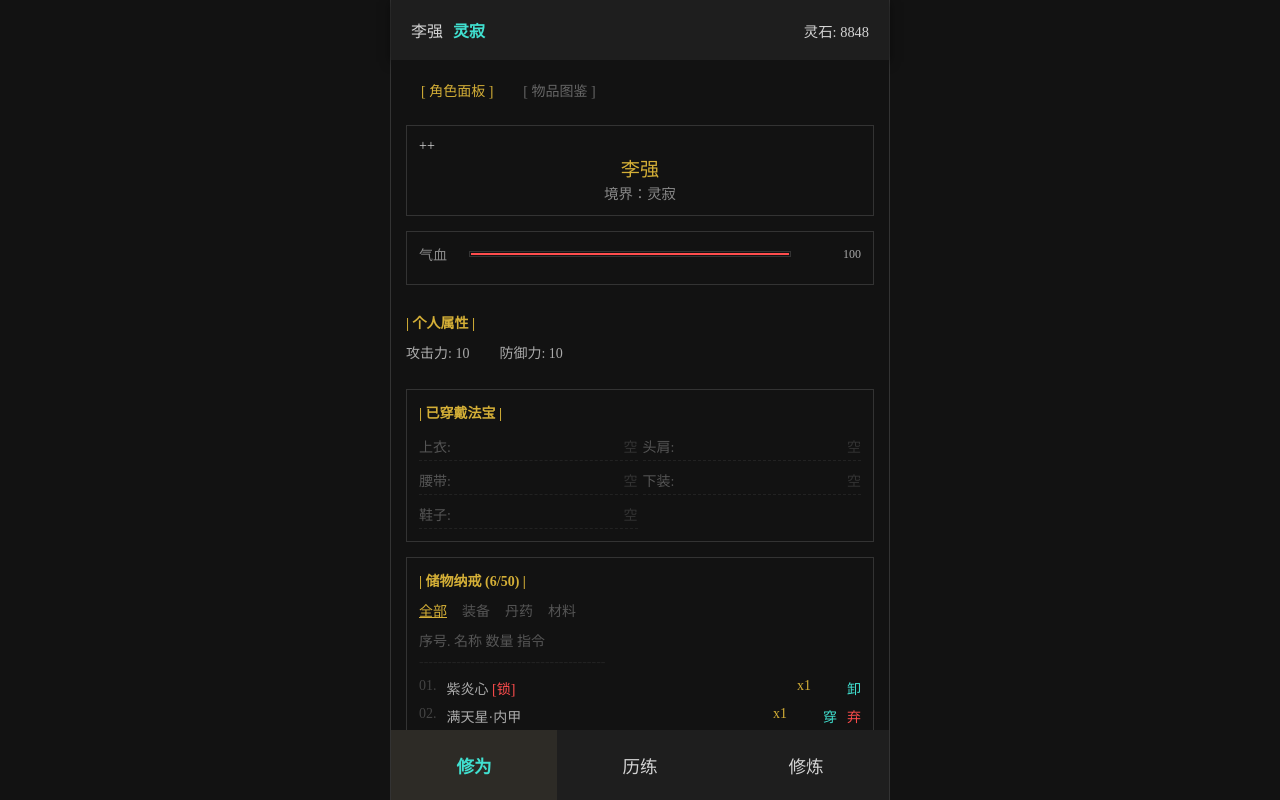
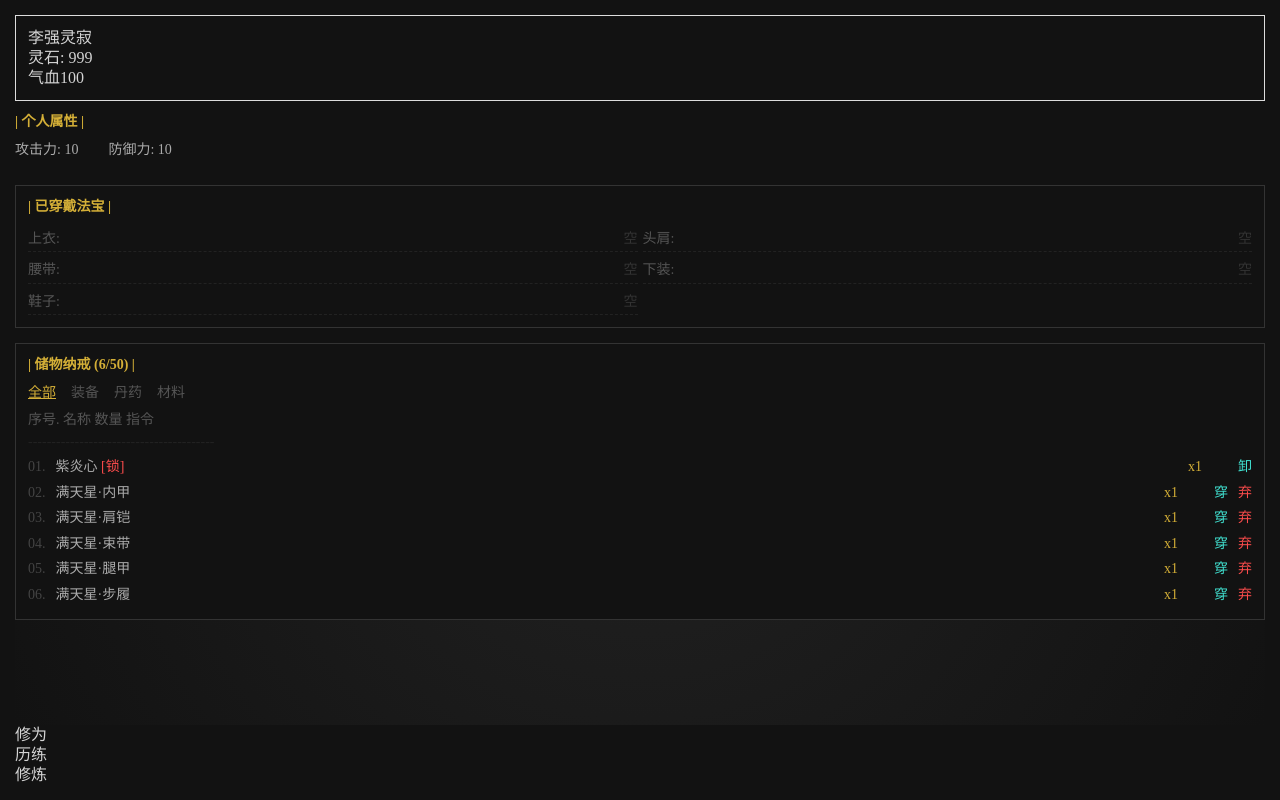
Before and after one commit to ChaoQunPeng/dialogium, a Vue app: page / in a window 1280 px wide. Built offline with nearby package versions, Linux system fonts and the light colour scheme.

Commit message:
✨ feat: 优化样式

```diff
--- a/src/App.vue
+++ b/src/App.vue
@@ -1,11 +1,27 @@
 <template>
   <div class="app-container">
-    <header class="game-header">
-      <div class="character-mini-info">
-        <span class="name">{{ playerStore.player.name }}</span>
-        <span class="realm">{{ playerStore.realmData.zh }}</span>
+    <header class="game-header border-area">
+      <div class="media-box">
+        <div class="avatar"></div>
+        <div class="body">
+          <div class="character-mini-info">
+            <span class="name">{{ playerStore.player.name }}</span>
+            <span class="realm">{{ playerStore.realmData.zh }}</span>
+          </div>
+        </div>
+        <div class="currency">灵石: 999</div>
       </div>
-      <div class="currency">灵石: 8848</div>
+
+      <div class="status-bars">
+        <div class="bar-row">
+          <span class="bar-label">气血</span>
+          <span class="bar-val">{{ player.baseInfo.hp }}</span>
+        </div>
+        <div class="bar-row" v-if="player.baseInfo.maxMp > 0">
+          <span class="bar-label">灵力</span>
+          <span class="bar-val">{{ player.baseInfo.mp }}</span>
+        </div>
+      </div>
     </header>
 
     <main class="game-content">
@@ -28,12 +44,16 @@
 </template>
 
 <script setup lang="ts">
-import { ref } from 'vue';
+import { computed, ref } from 'vue';
 import SceneView from './components/scene/SceneView.vue';
 import CharacterPanel from './components/CharacterPanel.vue';
 import CultivationPanel from './components/CultivationPanel.vue';
 import { usePlayerStore } from '@/stores/player';
 const playerStore = usePlayerStore();
+
+const player = computed(() => {
+  return playerStore.player;
+});
 
 // 定义 Tab 数据，第三个修改为"修炼"
 const tabs = [
@@ -68,6 +88,7 @@ const activeTab = ref('realm');
   box-sizing: border-box;
   //  'PingFang SC',
   font-family: 'STKaiti', serif; /* 加入楷体更有修仙感 */
+  line-height: 1.25;
 }
 
 body {
@@ -79,100 +100,24 @@ body {
   display: flex;
   flex-direction: column;
   height: 100vh;
-  max-width: 500px;
-  margin: 0 auto;
-  border-left: 1px solid #333;
-  border-right: 1px solid #333;
+  padding: 15px;
 
   .game-header {
-    height: 60px;
-    padding: 0 20px;
-    background: var(--bg-card);
-    border-bottom: 2px solid var(--color-gold);
-    display: flex;
-    justify-content: space-between;
-    align-items: center;
-    box-shadow: 0 2px 10px rgba(0, 0, 0, 0.5);
-
-    .realm {
-      margin-left: 10px;
-      color: var(--color-cyan);
-      font-weight: bold;
-    }
-
-    .currency {
-      color: var(--color-gold);
-      font-size: 0.9em;
-    }
   }
 
   .game-content {
     flex: 1;
     overflow-y: auto;
     background: radial-gradient(circle at center, #222 0%, var(--bg-main) 100%);
-    position: relative;
-
-    .placeholder-view,
-    .practice-view {
-      text-align: center;
-      padding-top: 100px;
-      color: var(--color-sub);
-    }
-
-    /* 简单的修炼动画演示 */
-    .meditation-circle {
-      width: 100px;
-      height: 100px;
-      border: 2px solid var(--color-cyan);
-      border-radius: 50%;
-      margin: 0 auto 20px;
-      animation: breathe 3s infinite ease-in-out;
-      box-shadow: var(--shadow-glow);
-    }
   }
 
   .game-nav {
-    display: flex;
-    height: 70px;
-    background: var(--bg-card);
-    border-top: 1px solid var(--color-gold);
-    padding-bottom: env(safe-area-inset-bottom);
-
-    .nav-item {
-      flex: 1;
-      display: flex;
-      justify-content: center;
-      align-items: center;
-      cursor: pointer;
-      transition: all 0.3s ease;
-
-      .nav-text {
-        font-size: 1.1rem;
-        color: var(--color-sub);
-      }
-
-      &.active {
-        background: rgba(180, 155, 112, 0.1);
-
-        .nav-text {
-          color: var(--color-cyan);
-          text-shadow: var(--shadow-glow);
-          font-weight: bold;
-        }
-      }
-    }
   }
 }
 
-@keyframes breathe {
-  0%,
-  100% {
-    transform: scale(1);
-    opacity: 0.5;
-  }
-  50% {
-    transform: scale(1.1);
-    opacity: 1;
-  }
+.border-area {
+  border: 1px solid #ddd;
+  padding: 12px;
+  // border-radius: 2px;
 }
 </style>
--- a/src/components/CharacterPanel.vue
+++ b/src/components/CharacterPanel.vue
@@ -1,6 +1,6 @@
 <template>
   <div class="realm-dashboard mud-core">
-    <div class="panel-toggle">
+    <!-- <div class="panel-toggle">
       <div
         :class="['toggle-btn', { active: currentPanel === 'character' }]"
         @click="currentPanel = 'character'"
@@ -13,10 +13,10 @@
       >
         [ 物品图鉴 ]
       </div>
-    </div>
+    </div> -->
 
     <div v-show="currentPanel === 'character'" class="mud-border-container">
-      <header class="section-box">
+      <!-- <header class="section-box">
         <div class="title-line">
           <span class="corner">+</span><span class="line"></span><span class="corner">+</span>
         </div>
@@ -24,9 +24,9 @@
           <div class="char-name">{{ player.name }}</div>
           <div class="char-realm">境界：{{ playerStore.realmData.zh }}</div>
         </div>
-      </header>
+      </header> -->
 
-      <section class="section-box">
+      <!-- <section class="section-box">
         <div class="status-bars">
           <div class="bar-row">
             <span class="bar-label">气血</span>
@@ -49,7 +49,7 @@
             <span class="bar-val">{{ player.baseInfo.mp }}</span>
           </div>
         </div>
-      </section>
+      </section> -->
 
       <section class="section-box no-border">
         <div class="sub-header">| 个人属性 |</div>
@@ -284,8 +284,6 @@ onMounted(() => {});
   --color-red: #ff4d4d;
   --color-cyan: #40e0d0;
   --text-main: #d4d4d4;
-
-  padding: 15px;
   background-color: #121212; /* 背景保持纯净 */
   color: var(--text-main);
   font-family: 'Consolas', 'Monaco', monospace;
--- /dev/null
+++ b/src/components/borderContainer.vue
@@ -0,0 +1,15 @@
+<template>
+  <div class="border-container">
+    <slot></slot>
+  </div>
+</template>
+
+<script setup lang="ts"></script>
+
+<style lang="container" scoped>
+.border-area {
+  border: 1px solid #ddd;
+  padding: 12px;
+  // border-radius: 2px;
+}
+</style>
--- a/src/stores/player.ts
+++ b/src/stores/player.ts
@@ -6,8 +6,6 @@ import { STORAGE_KEYS, DEFAULT_PLAYER_CONFIG } from '@/constants';
 import { DaoRealmsDict } from '@/enums';
 
 export const usePlayerStore = defineStore('player', () => {
-  // --- 2. 状态初始化 (直接读本地，读不到就用默认值) ---
-
   // 玩家基础信息
   const localPlayer = localStorage.getItem(STORAGE_KEYS.PLAYER_DATA);
   const player = reactive<ICharacter>(
@@ -42,8 +40,6 @@ export const usePlayerStore = defineStore('player', () => {
     const res = DaoRealmsDict[realmKey] || { zh: '凡人', en: 'Mortal', color: '#bbb' };
     return res;
   });
-
-  // --- 4. 业务操作 (Actions) ---
 
   /** 获得物品 */
   const acquireItem = (itemsToAdd: { itemId: string; count: number }[]) => {
```
